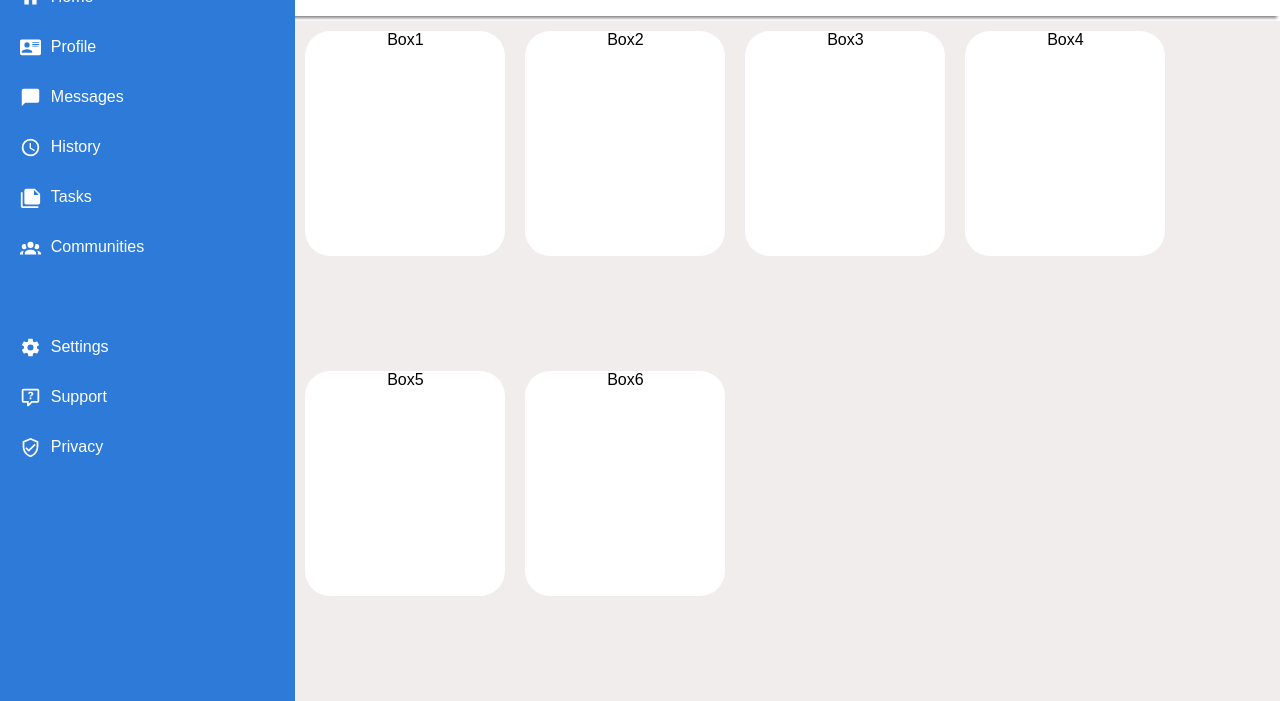
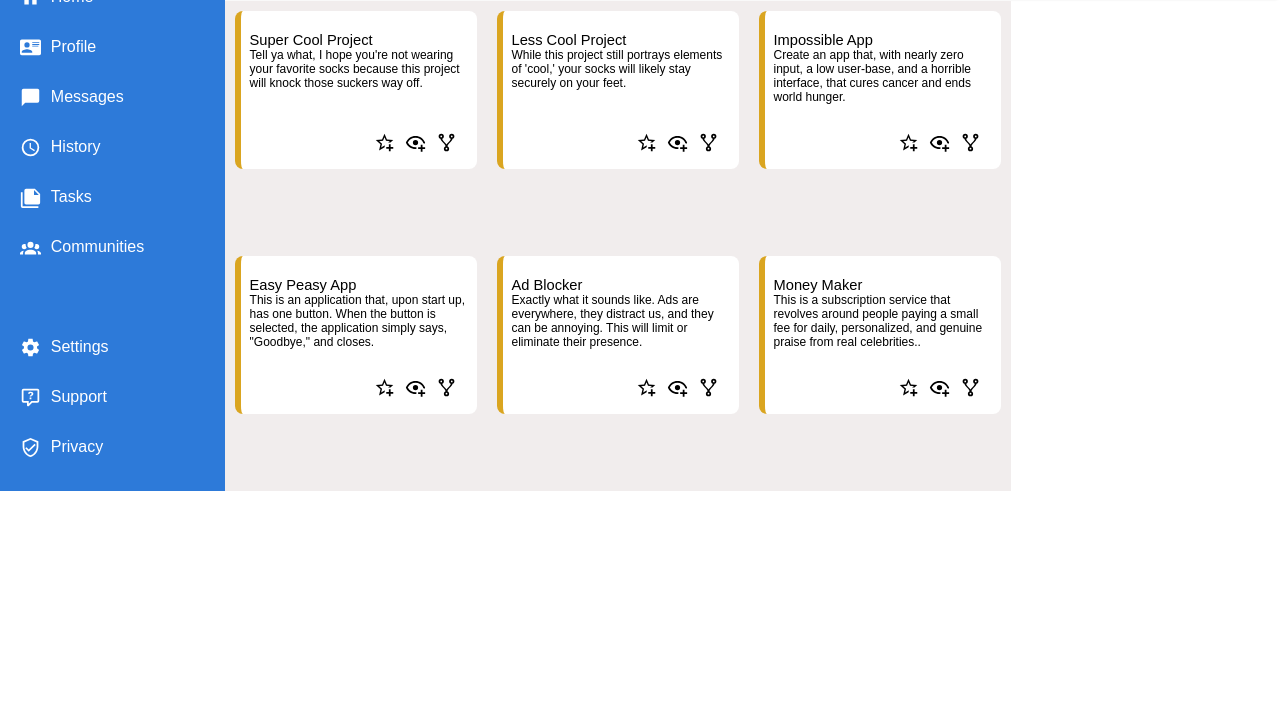
Before and after one commit to rhdavidian/admin-dashboard2, a plain HTML site: page index.html in a window 1280 px wide. Shown: the part 149-850 px from the top of the page. After the commit the page ends 800 px from the top, so only its background shows below. Drawn offline with Linux system fonts and the light colour scheme.

Commit message:
Make main dashboard dynamic, fix column count to include announcements.

```diff
--- a/index.html
+++ b/index.html
@@ -51,12 +51,53 @@
       </div>
 
       <div class="dashboard">
-        <div class="projects">Box1</div>
-        <div class="projects">Box2</div>
-        <div class="projects">Box3</div>
-        <div class="projects">Box4</div>
-        <div class="projects">Box5</div>
-        <div class="projects">Box6</div>
+        <div class="projects">
+          <div class="title">Super Cool Project</div>
+          <div class="description">Tell ya what, I hope you're not wearing your favorite socks because this project will knock those suckers way off.</div>
+          <div class="cardIcon"><img src="./images/star-plus-outline.svg"></div>
+          <div class="cardIconTwo"><img src="./images/eye-plus-outline.svg"></div>
+          <div class="cardIconThree"><img src="./images/source-fork.svg"></div>
+        </div>
+
+        <div class="projects">
+          <div class="title">Less Cool Project</div>
+          <div class="description">While this project still portrays elements of 'cool,' your socks will likely stay securely on your feet.</div>
+          <div class="cardIcon"><img src="./images/star-plus-outline.svg"></div>
+          <div class="cardIconTwo"><img src="./images/eye-plus-outline.svg"></div>
+          <div class="cardIconThree"><img src="./images/source-fork.svg"></div>
+        </div>
+        <div class="projects">
+          <div class="title">Impossible App</div>
+          <div class="description">Create an app that, with nearly zero input, a low user-base, and a horrible interface, that cures cancer and ends world hunger.</div>
+          <div class="cardIcon"><img src="./images/star-plus-outline.svg"></div>
+          <div class="cardIconTwo"><img src="./images/eye-plus-outline.svg"></div>
+          <div class="cardIconThree"><img src="./images/source-fork.svg"></div>
+        </div>
+        <div class="projects">
+          <div class="title">Easy Peasy App</div>
+          <div class="description">This is an application that, upon start up, has one button. When the button is selected, the application simply says, "Goodbye," and closes.</div>
+          <div class="cardIcon"><img src="./images/star-plus-outline.svg"></div>
+          <div class="cardIconTwo"><img src="./images/eye-plus-outline.svg"></div>
+          <div class="cardIconThree"><img src="./images/source-fork.svg"></div>
+        </div>
+        <div class="projects">
+        <div class="title">Ad Blocker</div>
+          <div class="description">Exactly what it sounds like. Ads are everywhere, they distract us, and they can be annoying. This will limit or eliminate their presence.</div>
+          <div class="cardIcon"><img src="./images/star-plus-outline.svg"></div>
+          <div class="cardIconTwo"><img src="./images/eye-plus-outline.svg"></div>
+          <div class="cardIconThree"><img src="./images/source-fork.svg"></div>
+        </div>
+        <div class="projects">
+        <div class="title">Money Maker</div>
+          <div class="description">This is a subscription service that revolves around people paying a small fee for daily, personalized, and genuine praise from real celebrities..</div>
+          <div class="cardIcon"><img src="./images/star-plus-outline.svg"></div>
+          <div class="cardIconTwo"><img src="./images/eye-plus-outline.svg"></div>
+          <div class="cardIconThree"><img src="./images/source-fork.svg"></div>
+        </div>
+      </div>
+
+      <div class="announcements">
+
       </div>
     </div>
   </body>
--- a/styles.css
+++ b/styles.css
@@ -1,10 +1,11 @@
 * {
-    font-family: sans-serif ;
+    font-family: sans-serif;
 }
 body,
 html {
   height: 100%;
-  margin: 0;
+  /* width: 99%; */
+  margin: auto;
 }
 
 img {
@@ -18,18 +19,19 @@ img {
 .container {
     box-sizing: border-box;
     display: grid;
-    grid-template-columns: minmax(209px, 1.2fr) minmax(456px,4fr);
-    grid-template-rows: 1fr 4fr;
+    /* max-width: 100vw; */
+    grid-template-columns: minmax(209px, 1fr) minmax(560px,3.5fr) minmax(240px, 1.2fr);
+    grid-template-rows: 150px 4fr;
   }
 
   .header {
     background-color: white;
-    grid-area: 1/2/2/3;
+    grid-area: 1/2/2/4;
     box-shadow: -3px 2px 3px grey;
     margin-bottom: 5px;
-    padding: 10px;
-    gap: 10px;
-
+    padding: 10px 10px 10px 35px;
+    /* gap: 10px; */
+    /* max-height: 140px; */
     display: grid;
   }
 
@@ -47,6 +49,7 @@ img {
   .rowOneColTwo {
     display: grid;
     align-items: center;
+    justify-items: center;
     grid-template-columns: auto auto auto;
   }
   input {
@@ -127,11 +130,39 @@ button {
     display: grid;
     gap: 20px;
     padding: 10px;
-    grid-template-columns: repeat(auto-fit, 200px);
+    grid-template-columns: repeat(auto-fill, minmax(240px, 1fr));
   }
   .projects {
     background-color: white;
-    border-radius: 25px;
-    border: 2px black;
-    height: 225px;
+    border-radius: 8px;
+    border-left: 6px solid goldenrod;
+    height: 140px;
+    padding: 9px;
+    display: grid;
+    grid-template: 1fr 3fr 1fr / 4fr repeat(3, 1fr);
+    justify-items: start;
   }
+  .cardIcon {
+    grid-area: 3/2/4/3;
+  }
+  .cardIconTwo {
+    grid-area: 3/3/4/4;
+  }
+  .cardIconThree {
+    grid-area: 3/4/4/5;
+  }
+  .title {
+    grid-area: 1/1/2/5;
+    font-size: 11pt;
+    font-weight: 500;
+    align-self: end;
+  }
+  .description {
+    grid-area: 2/1/3/5;
+    font-size: 9pt;
+    text-align: left;
+    font-weight: 100;
+  }
+  .announcements {
+    grid-area: 2/3/3/4;
+  }
```
Also changed, not shown: images/eye-plus-outline.svg (added), images/source-fork.svg (added), images/star-plus-outline.svg (added).
